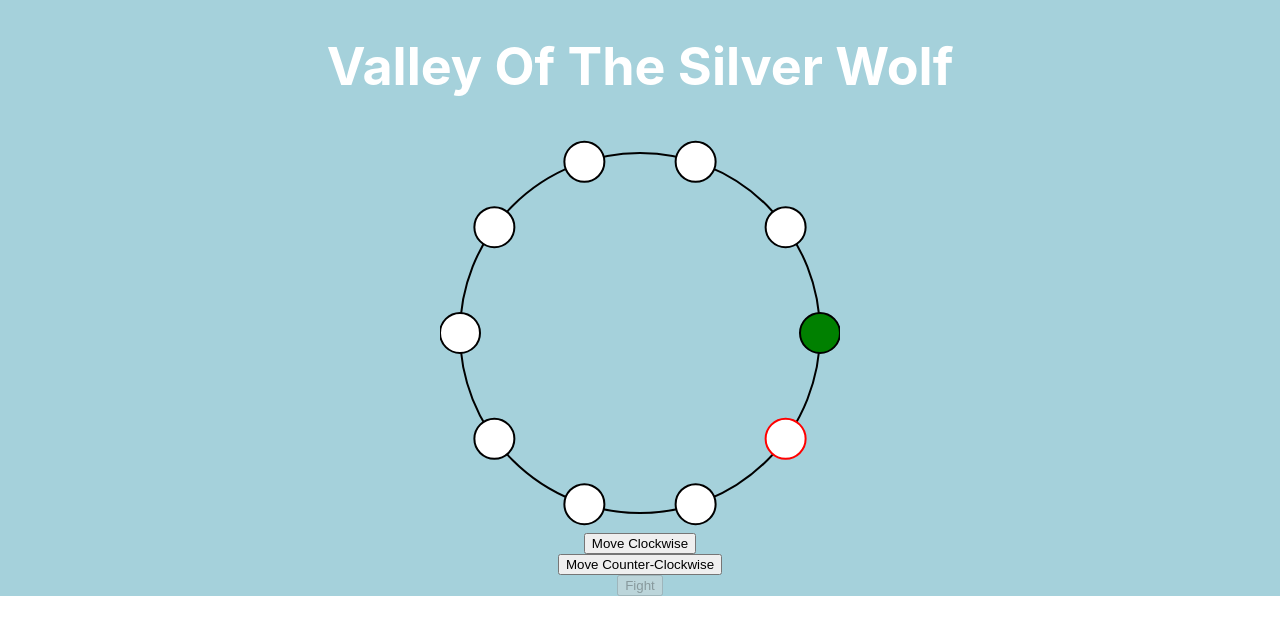
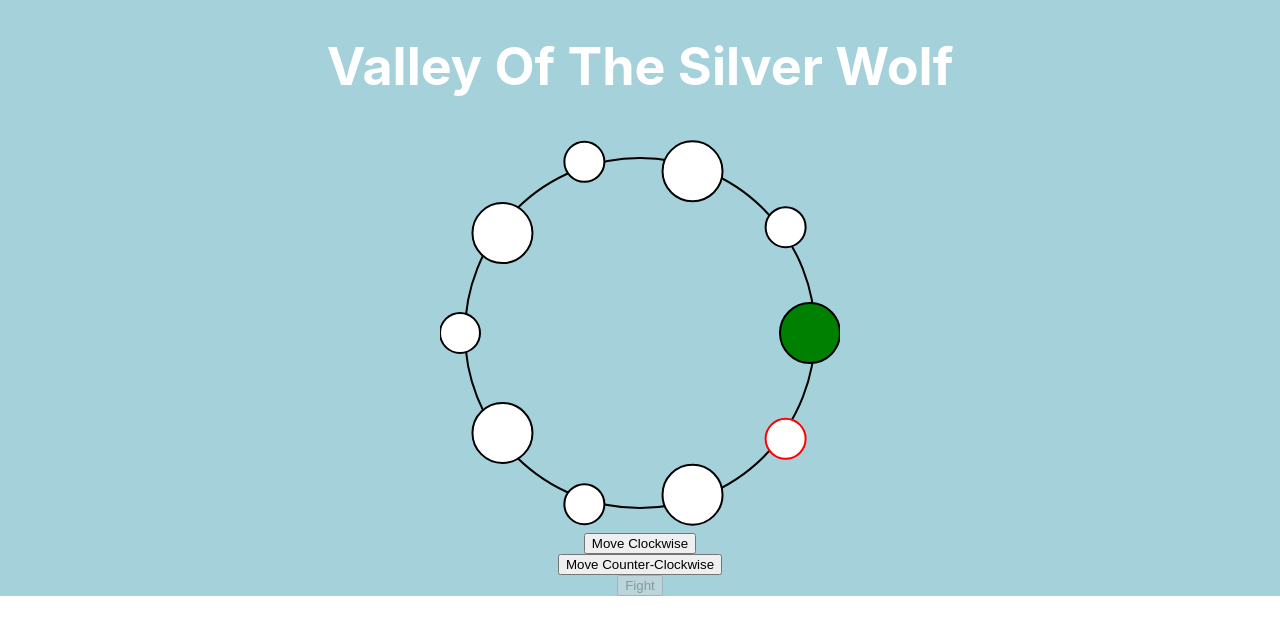
Before and after one commit to jduffey/valley-of-the-silver-wolf, a React (Create React App) app: page / in a window 1280 px wide. Shown: the top 634 px of the page. Built offline with nearby package versions, Linux system fonts and the light colour scheme.

Commit message:
Different size circles for cities and outskirts

```diff
--- a/src/components/CircularRing.jsx
+++ b/src/components/CircularRing.jsx
@@ -6,12 +6,14 @@ const CircularRing = ({
   enemyCircleIndex
 }) => {
   const ringSize = 400;
-  const circleSize = 40;
+  const outskirtsCircleSize = 40;
+  const cityCircleSize = 60;
   const numberOfCircles = 10;
 
   const renderCircles = () => {
     const circles = [];
     for (let i = 0; i < numberOfCircles; i++) {
+      const circleSize = i % 2 === 1 ? outskirtsCircleSize : cityCircleSize;
       const angle = (i / numberOfCircles) * 2 * Math.PI;
       const x = Math.cos(angle) * (ringSize / 2 - circleSize / 2) + (ringSize / 2);
       const y = Math.sin(angle) * (ringSize / 2 - circleSize / 2) + (ringSize / 2);
@@ -42,7 +44,7 @@ const CircularRing = ({
       <circle
         cx={ringSize / 2}
         cy={ringSize / 2}
-        r={ringSize / 2 - circleSize / 2}
+        r={ringSize / 2 - ((cityCircleSize + outskirtsCircleSize) / 2) / 2}
         fill="none"
         stroke="black"
         strokeWidth="2"
```
